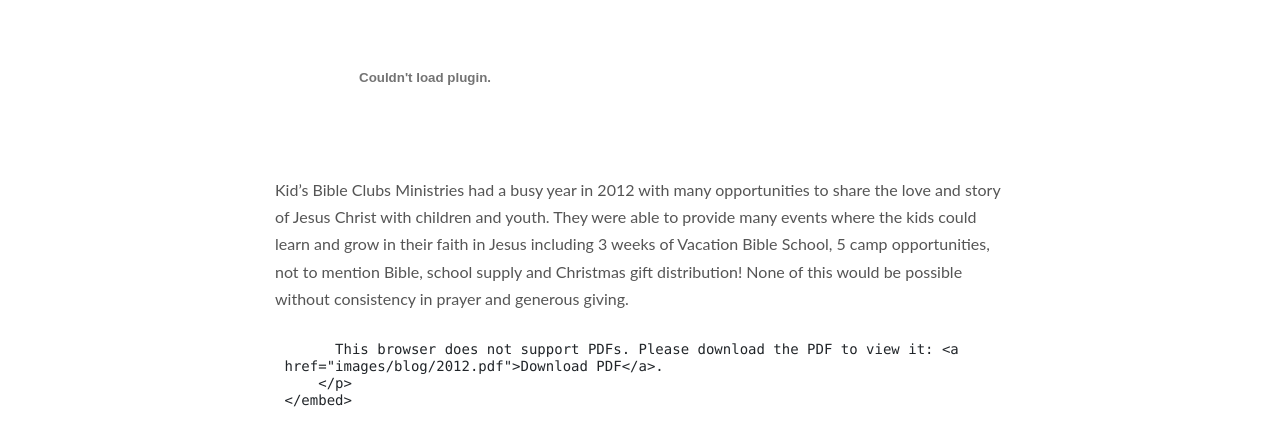
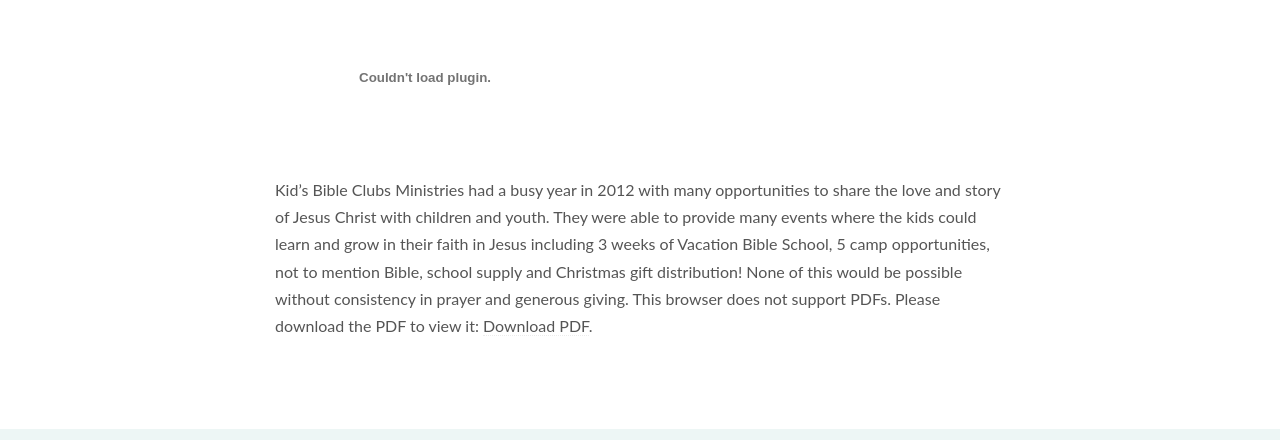
Before and after one commit to kids-bible-clubs/test, a plain HTML site: page newsletters/2012/index.html in a window 1280 px wide. Shown: the part 212-652 px from the top of the page. Drawn offline with Linux system fonts and the light colour scheme; a script that the page names is missing.

Commit message:
2012 pdf test

```diff
--- a/newsletters/2012/index.html
+++ b/newsletters/2012/index.html
@@ -201,10 +201,9 @@
     <embed src="/test/images/blog/2012.pdf">
         <p>
           Kid’s Bible Clubs Ministries had a busy year in 2012 with many opportunities to share the love and story of Jesus Christ with children and youth. They were able to provide many events where the kids could learn and grow in their faith in Jesus including 3 weeks of Vacation Bible School, 5 camp opportunities, not to mention Bible, school supply and Christmas gift distribution! None of this would be possible without consistency in prayer and generous giving.
-<pre><code>      This browser does not support PDFs. Please download the PDF to view it: &lt;a href=&quot;images/blog/2012.pdf&quot;&gt;Download PDF&lt;/a&gt;.
-    &lt;/p&gt;
-&lt;/embed&gt;
-</code></pre>
+          This browser does not support PDFs. Please download the PDF to view it: <a href="images/blog/2012.pdf">Download PDF</a>.
+        </p>
+    </embed>
 </object>
 </div>
 
```
